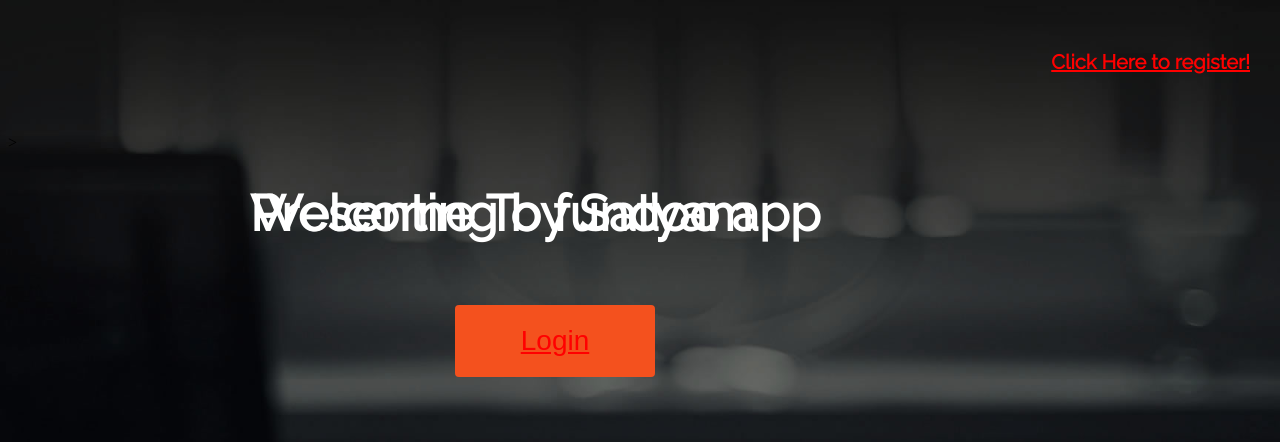
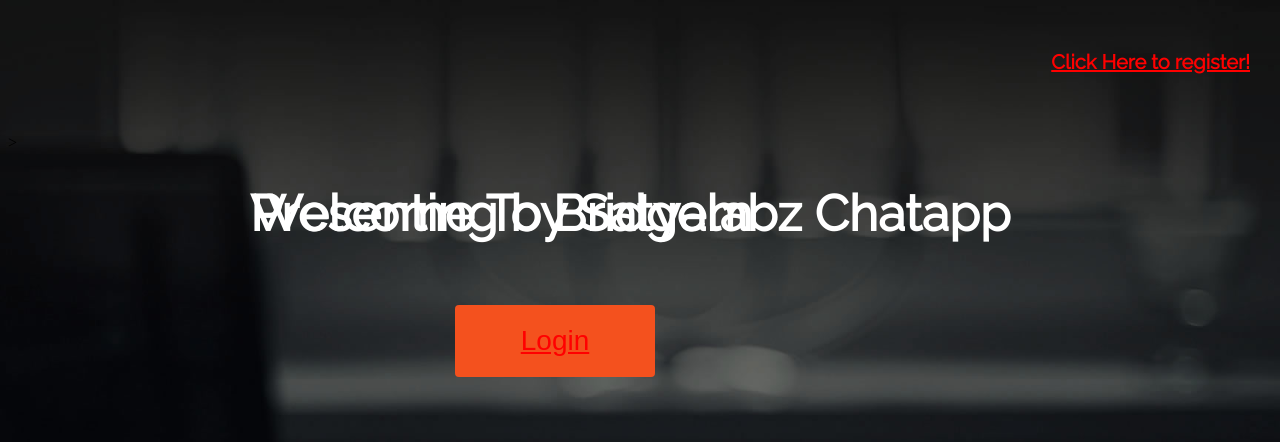
Before and after one commit to satyam4853/-new_chatapp, a Django app: page / in a window 1280 px wide. Shown: the top 442 px of the page. Run offline with Django 3.2, Linux system fonts and the light colour scheme.

Commit message:
Update index.html

```diff
--- a/fundoo/fundooapp/templates/index.html
+++ b/fundoo/fundooapp/templates/index.html
@@ -7,7 +7,7 @@
 {#  Main HomePage contain links for login and registration #}
 {% block content %}
 <center>
-      <h1>Welcome To fundoo app</h1><br><br>
+      <h1>Welcome To Bridgelabz Chatapp</h1><br><br>
       <h1>Presenting by Satyam</h1><br><br>
     <button class="button" style="vertical-align:middle"><span><a href="{% url 'sign_in' %}">Login</a></span></button><br>
     <h3><a href="{% url 'signup' %}">Click Here to register!</a></h3><br><br>
```
